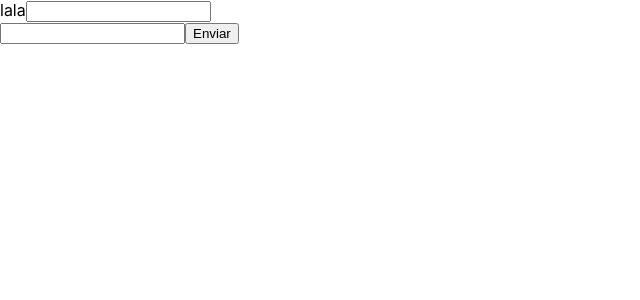
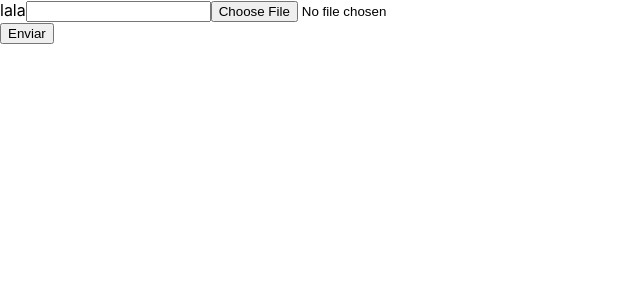
Before and after one commit to jesuslife/react-course, a React (Create React App) app: page / in a window 1280 px wide. Shown: the top 300 px of the page, without its empty margins (0-640 px from the left). Built offline with nearby package versions, Linux system fonts and the light colour scheme.

Commit message:
uncontrolled components, react form with useRef hook

```diff
--- a/src/App.js
+++ b/src/App.js
@@ -1,21 +1,28 @@
+import { useRef } from "react";
+
 function App() {
-  const submit = (e) => {
-    e.preventDefault();
-    const data = Array.from(new FormData(e.target));
-    console.log(Object.fromEntries(data));
+  const input = useRef();
+  const file = useRef();
+
+  const submit = () => {
+    console.log(input.current.value);
+    console.log(file.current.files[0]);
+
+    const form = new FormData();
+    form.append("archivo", file.current.files[0]);
+    form.append("campo", input.current.value);
+    fetch("/lala", { method: "POST", body: form });
   };
 
   return (
-    <form onSubmit={submit}>
-      {/* <form action="/lala" method="POST"> */}
+    <div>
       <div>
         <span>lala</span>
-        <input name="campo" />
+        <input type="text" name="campo" ref={input} />
+        <input type="file" ref={file} />
       </div>
-      <input name="campo2" />
-      {/* submit  es como colocar un boton pero asociado con un input*/}
-      <input type="submit" value="Enviar" />
-    </form>
+      <input type="submit" value="Enviar" onClick={submit} />
+    </div>
   );
 }
 
```
Also changed, not shown: src/uncontrolledComponents.js (added, +22 -0 lines).
